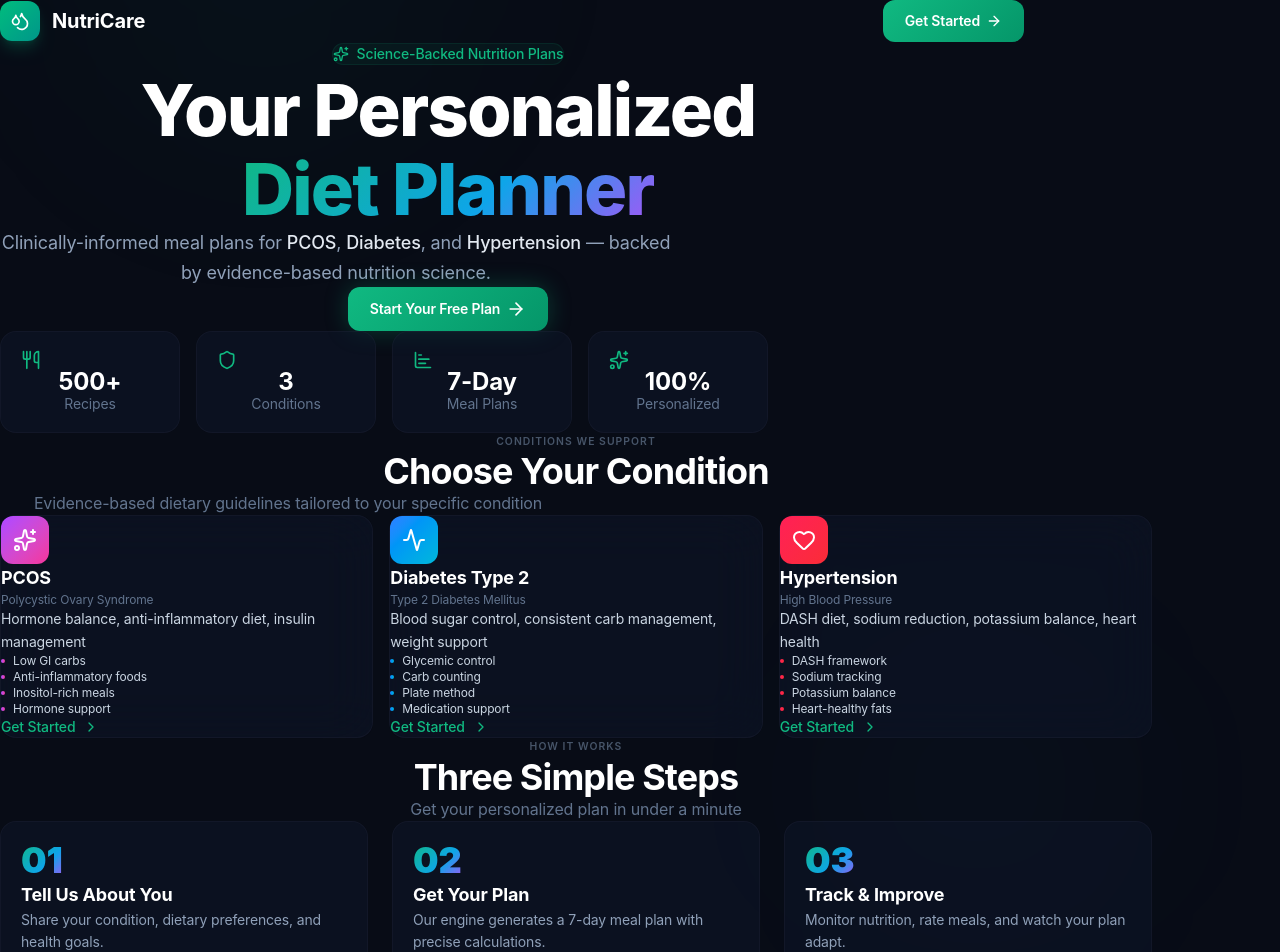
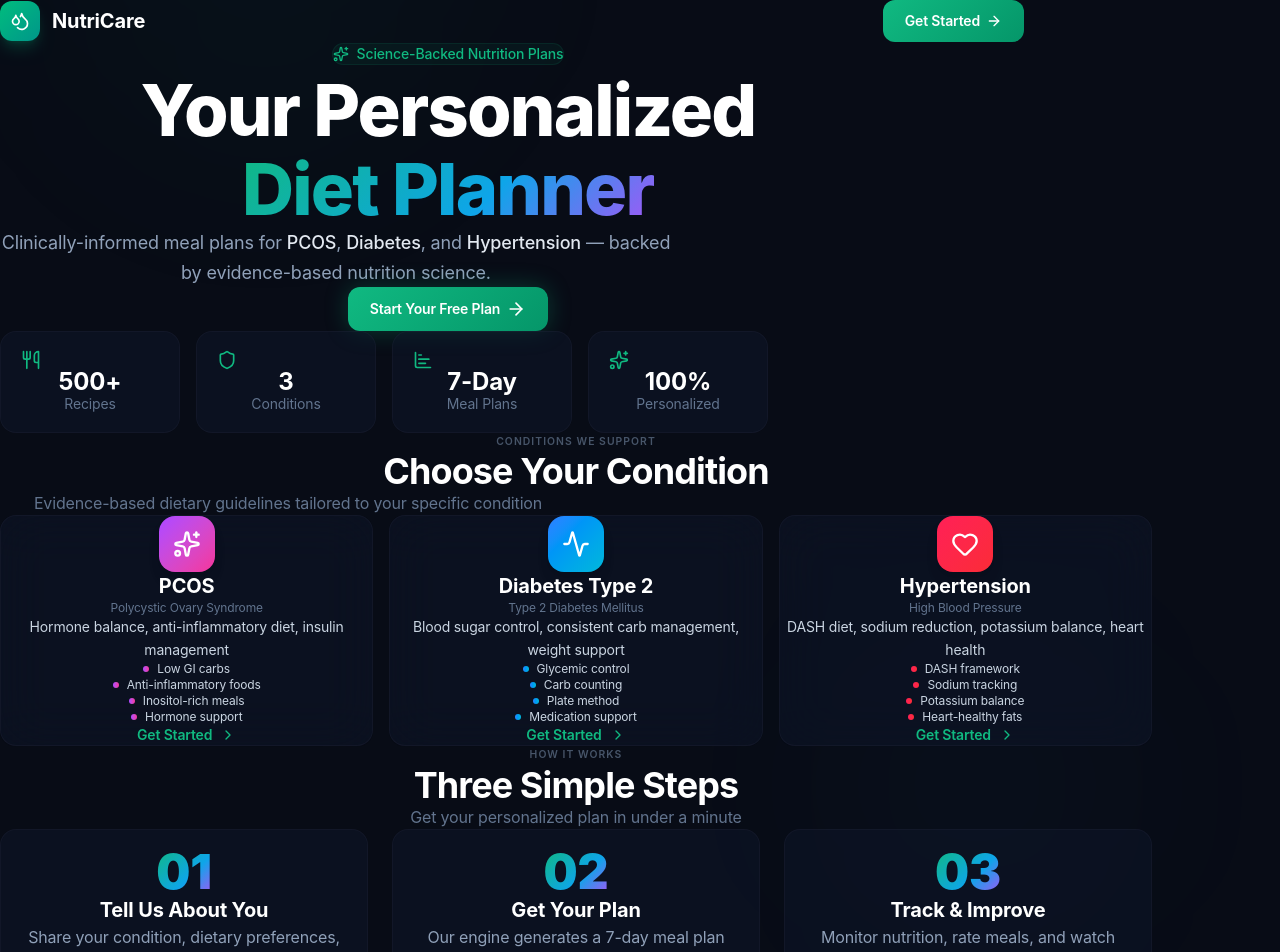
Before and after one commit to JKD-codes/Nutricare, a React (Vite) app: page / in a window 1280 px wide. Shown: the top 952 px of the page. Built offline with nearby package versions, Linux system fonts and the light colour scheme.

Commit message:
Center-align Landing page cards and sections

```diff
--- a/src/pages/Landing.jsx
+++ b/src/pages/Landing.jsx
@@ -107,27 +107,27 @@ export default function Landing() {
               <button
                 key={c.id}
                 onClick={() => navigate('/onboarding', { state: { condition: c.id } })}
-                className={`glass-interactive p-6 sm:p-8 text-left group animate-fade-in-up stagger-${i + 1}`}
+                className={`glass-interactive p-6 sm:p-8 text-center flex flex-col items-center group animate-fade-in-up stagger-${i + 1}`}
                 style={{ opacity: 0 }}
               >
-                <div className={`w-12 h-12 rounded-xl bg-gradient-to-br ${c.color} flex items-center justify-center mb-5 group-hover:scale-105 transition-transform`}>
-                  <c.icon className="w-6 h-6 text-white" />
+                <div className={`w-14 h-14 rounded-2xl bg-gradient-to-br ${c.color} flex items-center justify-center mb-5 group-hover:scale-105 transition-transform shadow-lg`}>
+                  <c.icon className="w-7 h-7 text-white" />
                 </div>
 
-                <h3 className="text-lg font-bold text-white mb-1">{c.name}</h3>
+                <h3 className="text-xl font-bold text-white mb-1.5">{c.name}</h3>
                 <p className="text-xs text-slate-500 mb-4">{c.full}</p>
                 <p className="text-slate-300 text-sm mb-6 leading-relaxed">{c.desc}</p>
 
-                <div className="space-y-1.5">
+                <div className="space-y-2 flex flex-col items-center">
                   {c.features.map((f, j) => (
                     <div key={j} className="flex items-center gap-2 text-xs text-slate-300">
-                      <div className={`w-1 h-1 rounded-full bg-gradient-to-r ${c.color}`} />
+                      <div className={`w-1.5 h-1.5 rounded-full bg-gradient-to-r ${c.color}`} />
                       {f}
                     </div>
                   ))}
                 </div>
 
-                <div className="flex items-center gap-2 mt-6 text-primary text-sm font-medium group-hover:gap-3 transition-all">
+                <div className="flex items-center justify-center gap-2 mt-8 text-primary text-sm font-semibold group-hover:gap-3 transition-all">
                   Get Started <ChevronRight className="w-4 h-4" />
                 </div>
               </button>
@@ -149,10 +149,10 @@ export default function Landing() {
               { n: '02', title: 'Get Your Plan', desc: 'Our engine generates a 7-day meal plan with precise calculations.' },
               { n: '03', title: 'Track & Improve', desc: 'Monitor nutrition, rate meals, and watch your plan adapt.' }
             ].map((s, i) => (
-              <div key={i} className="stat-card p-8 text-center sm:text-left">
-                <div className="text-4xl font-black gradient-text mb-4 inline-block">{s.n}</div>
-                <h3 className="text-lg font-bold text-white mb-2">{s.title}</h3>
-                <p className="text-sm text-slate-400 leading-relaxed">{s.desc}</p>
+              <div key={i} className="stat-card p-8 text-center flex flex-col items-center">
+                <div className="text-5xl font-black gradient-text mb-5 inline-block">{s.n}</div>
+                <h3 className="text-xl font-bold text-white mb-3">{s.title}</h3>
+                <p className="text-base text-slate-400 leading-relaxed max-w-xs">{s.desc}</p>
               </div>
             ))}
           </div>
```
